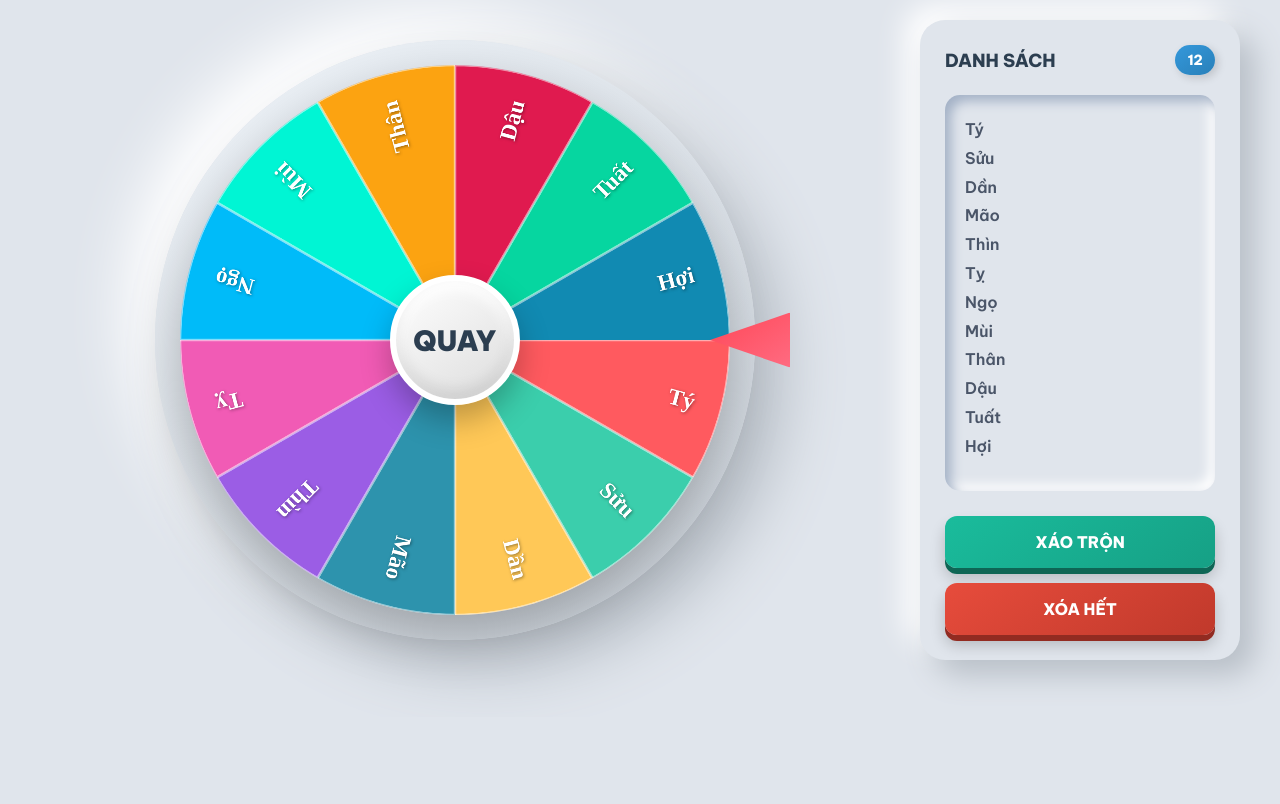
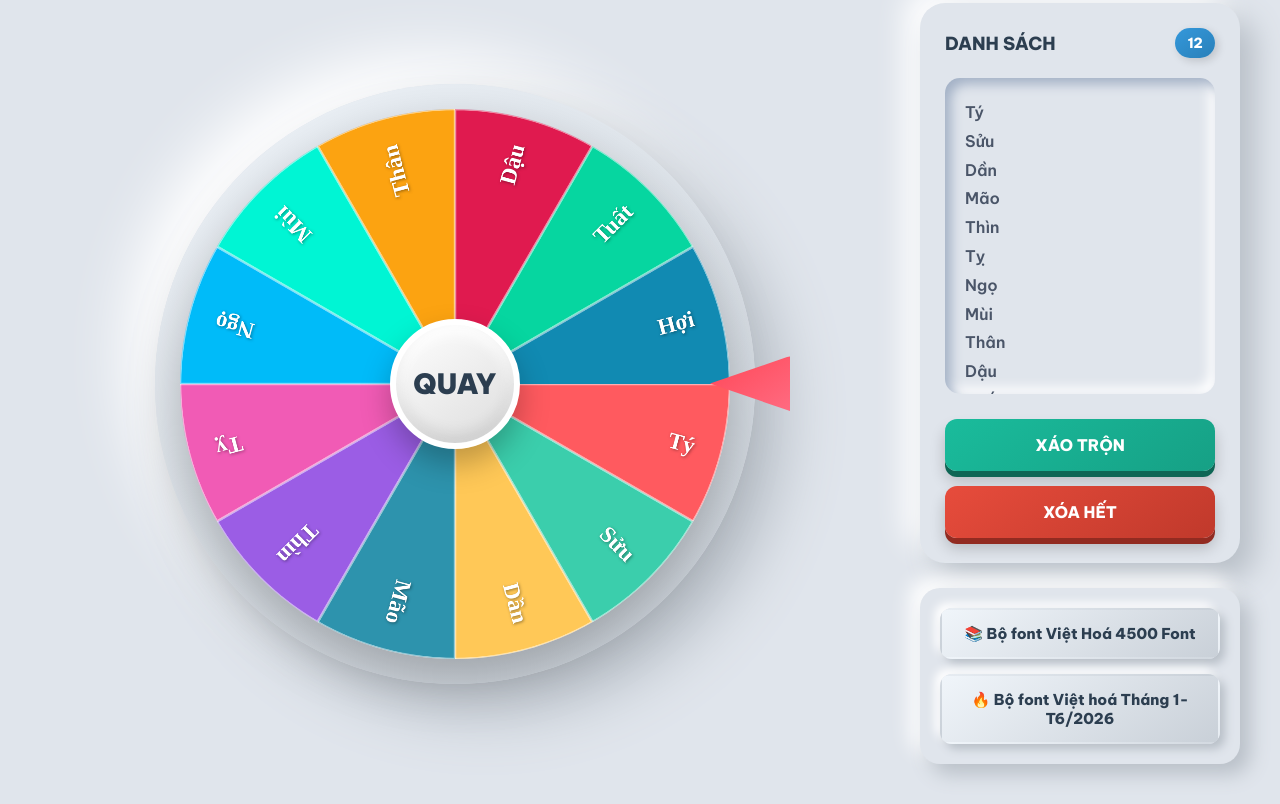
Before and after one commit to AlphaprinterFont/vong-quay-may-man, a plain HTML site: page index.html in a window 1280 px wide. Shown: the part 83-887 px from the top of the page. Before the commit the page ends 800 px from the top, so only its background shows below. Drawn offline with nearby package versions, Linux system fonts and the light colour scheme; some packages are replaced by stand-ins of ours; a script that the page names is missing.

Commit message:
Update index.html

```diff
--- a/index.html
+++ b/index.html
@@ -154,10 +154,18 @@
                         inset 0 8px 15px rgba(0,0,0,0.2);
         }
 
-        /* ----- PHẦN NHẬP TÊN (CỘT NHỎ) ----- */
-        .input-section {
+        /* ----- CỘT BÊN PHẢI (CHỨA DANH SÁCH & LIÊN KẾT) ----- */
+        .sidebar {
             width: 320px;
             flex-shrink: 0;
+            display: flex;
+            flex-direction: column;
+            gap: 25px; /* Khoảng cách giữa phần nhập tên và phần link */
+        }
+
+        /* ----- PHẦN NHẬP TÊN ----- */
+        .input-section {
+            width: 100%;
             display: flex;
             flex-direction: column;
             background: #e0e5ec;
@@ -165,8 +173,8 @@
             padding: 25px;
             box-shadow:  15px 15px 30px #b8bfc7,
                         -15px -15px 30px #ffffff;
-            height: 80vh;
-            max-height: 800px;
+            height: 70vh; /* Giảm một chút để nhường chỗ cho khối link phía dưới */
+            max-height: 650px;
         }
 
         .input-header {
@@ -251,6 +259,46 @@
             transform: translateY(6px);
         }
 
+        /* ----- PHẦN LIÊN KẾT FONT 3D ----- */
+        .links-section {
+            width: 100%;
+            display: flex;
+            flex-direction: column;
+            gap: 15px;
+            background: #e0e5ec;
+            border-radius: 20px;
+            padding: 20px;
+            box-shadow:  10px 10px 20px #b8bfc7,
+                        -10px -10px 20px #ffffff;
+        }
+
+        .links-section a {
+            display: block;
+            text-align: center;
+            text-decoration: none;
+            color: #2c3e50;
+            font-weight: 800;
+            font-size: 15px;
+            padding: 14px;
+            border-radius: 12px;
+            background: linear-gradient(145deg, #f0f5fa, #c9d0d8);
+            box-shadow: 5px 5px 10px #b8bfc7, -5px -5px 10px #ffffff;
+            transition: all 0.2s;
+            border: 2px solid transparent;
+        }
+
+        .links-section a:hover {
+            color: #3498db;
+            border-color: rgba(52, 152, 219, 0.3);
+            transform: translateY(-2px);
+            box-shadow: 8px 8px 15px #b8bfc7, -8px -8px 15px #ffffff;
+        }
+
+        .links-section a:active {
+            transform: translateY(2px);
+            box-shadow: inset 4px 4px 8px #b8bfc7, inset -4px -4px 8px #ffffff;
+        }
+
         /* ==========================================
            GIAO DIỆN TỰ ĐỘNG CHO ĐIỆN THOẠI (RESPONSIVE)
            ========================================== */
@@ -262,6 +310,11 @@
                 flex-direction: column;
                 gap: 30px;
                 padding: 10px 15px 30px;
+            }
+
+            .sidebar {
+                width: 100%;
+                max-width: 500px;
             }
 
             .wheel-outer-rim {
@@ -282,8 +335,6 @@
             }
 
             .input-section {
-                width: 100%;
-                max-width: 500px;
                 height: 400px;
                 padding: 20px;
             }
@@ -315,6 +366,7 @@
             </div>
         </div>
 
+        <div class="sidebar">
             <div class="input-section">
                 <div class="input-header">
                     <h2>Danh Sách</h2>
@@ -335,6 +387,12 @@ Hợi</textarea>
                 <div class="controls">
                     <button class="btn btn-shuffle" id="shuffle-btn">Xáo trộn</button>
                     <button class="btn btn-clear" id="clear-btn">Xóa hết</button>
+                </div>
+            </div>
+
+            <div class="links-section">
+                <a href="https://docs.google.com/spreadsheets/d/1FJZfdUx50TFt2mWM11f9i2Lm8f2Bsxum/edit?usp=sharing&ouid=108759078861426831168&rtpof=true&sd=true" target="_blank">📚 Bộ font Việt Hoá 4500 Font</a>
+                <a href="https://docs.google.com/spreadsheets/d/1LCw8ESaDGv3I9PAAimqbUHFhhIUR6CWmPdkkwObyQYY/edit?usp=sharing" target="_blank">🔥 Bộ font Việt hoá Tháng 1-T6/2026</a>
             </div>
         </div>
     </main>
@@ -360,7 +418,6 @@ Hợi</textarea>
         let animationFrame;
         let lastPassedIndex = -1;
 
-        // ----- HỆ THỐNG ÂM THANH -----
         const AudioContext = window.AudioContext || window.webkitAudioContext;
         const audioCtx = new AudioContext();
 
@@ -458,13 +515,11 @@ Hợi</textarea>
                 ctx.shadowOffsetY = 2;
 
                 ctx.fillStyle = '#ffffff';
-                // Đã chỉnh lại kích thước chữ thành 50px để vừa vặn khi có 12 ô trên điện thoại
                 ctx.font = '800 50px "Be Vietnam Pro"';
 
                 let text = names[i];
                 if (text.length > 22) text = text.substring(0, 20) + '...';
 
-                // Đẩy chữ ra ngoài một chút cho cân đối
                 ctx.fillText(text, radius - 60, 0);
                 ctx.restore();
             }
```
Lines whose indentation alone changed are shown as unchanged.
